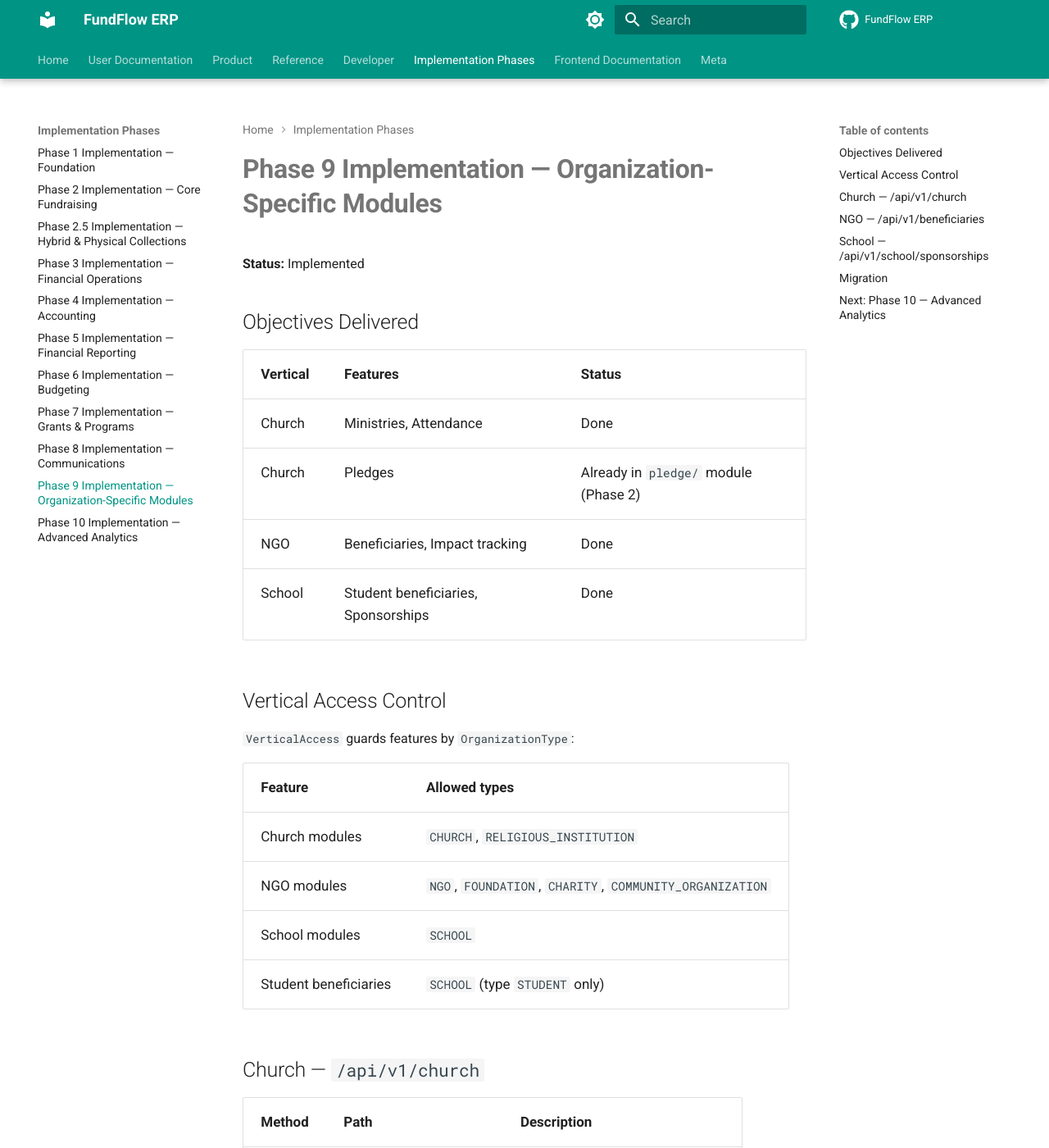
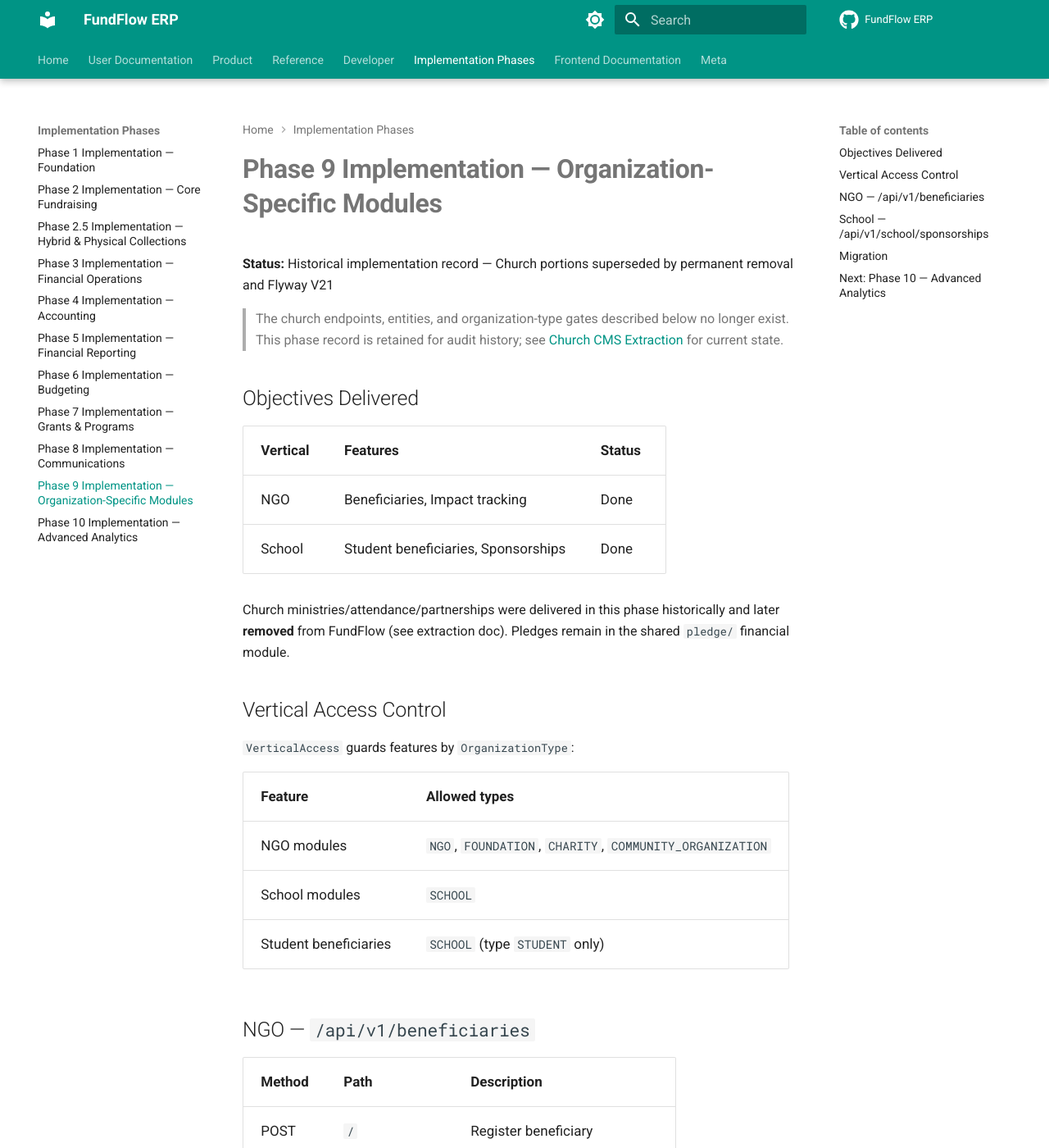
Before and after one commit to Amanijr/FundFlow, an MkDocs documentation site: the page built from docs/PHASE9_IMPLEMENTATION.md, in a window 1280 px wide and 1400 px high. Shown: the whole window at 82% size. Built offline with MkDocs 1.6.1 and Material for MkDocs 9.7.7, drawn with Linux system fonts in a browser that asks for light colours; comment, search, counter and statistics services are not loaded; some of the changed text lies outside the part shown.

Commit message:
docs: supersede historical backend phase church references

```diff
--- a/docs/PHASE9_IMPLEMENTATION.md
+++ b/docs/PHASE9_IMPLEMENTATION.md
@@ -1,15 +1,17 @@
 # Phase 9 Implementation — Organization-Specific Modules
 
-**Status:** Implemented
+**Status:** Historical implementation record — Church portions superseded by permanent removal and Flyway V21
+
+> The church endpoints, entities, and organization-type gates described below no longer exist. This phase record is retained for audit history; see [Church CMS Extraction](./architecture/CHURCH_CMS_EXTRACTION.md) for current state.
 
 ## Objectives Delivered
 
 | Vertical | Features | Status |
 |----------|----------|--------|
-| Church | Ministries, Attendance | Done |
-| Church | Pledges | Already in `pledge/` module (Phase 2) |
 | NGO | Beneficiaries, Impact tracking | Done |
 | School | Student beneficiaries, Sponsorships | Done |
+
+Church ministries/attendance/partnerships were delivered in this phase historically and later **removed** from FundFlow (see extraction doc). Pledges remain in the shared `pledge/` financial module.
 
 ## Vertical Access Control
 
@@ -17,22 +19,9 @@
 
 | Feature | Allowed types |
 |---------|---------------|
-| Church modules | `CHURCH`, `RELIGIOUS_INSTITUTION` |
 | NGO modules | `NGO`, `FOUNDATION`, `CHARITY`, `COMMUNITY_ORGANIZATION` |
 | School modules | `SCHOOL` |
 | Student beneficiaries | `SCHOOL` (type `STUDENT` only) |
-
-## Church — `/api/v1/church`
-
-| Method | Path | Description |
-|--------|------|-------------|
-| POST | `/ministries` | Create ministry |
-| GET | `/ministries` | List ministries |
-| GET | `/ministries/{id}` | Ministry detail |
-| PUT | `/ministries/{id}` | Update ministry |
-| POST | `/attendance` | Record service/event attendance |
-| GET | `/attendance` | List attendance records |
-| GET | `/attendance/summary` | Total attendance for period |
 
 ## NGO — `/api/v1/beneficiaries`
 
```
Also changed, not shown: docs/PHASE1_IMPLEMENTATION.md (+2 -0 lines), docs/PHASE2_5_IMPLEMENTATION.md (+2 -0 lines), docs/PHASE4_IMPLEMENTATION.md (+2 -0 lines), docs/PHASE8_IMPLEMENTATION.md (+2 -0 lines).
